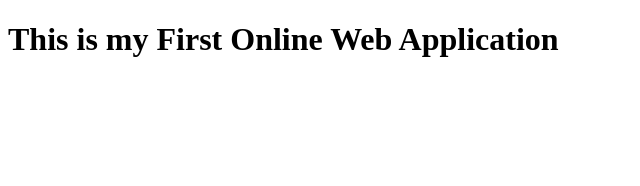
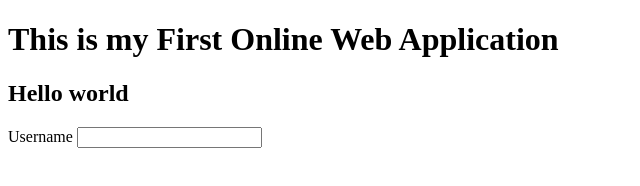
Before and after one commit to awsfzl/module2, a plain HTML site: page index.html in a window 1280 px wide. Shown: the whole page, without its empty margins (0-640 px from the left). Drawn offline with Linux system fonts and the light colour scheme.

Commit message:
Added some new lines

```diff
--- a/index.html
+++ b/index.html
@@ -7,5 +7,8 @@
 </head>
 <body>
     <h1>This is my First Online Web Application</h1>
+    <h2>Hello world</h2>
+    <label for="username">Username</label>
+    <input type="text" name="uname" id="username">
 </body>
 </html>
```
